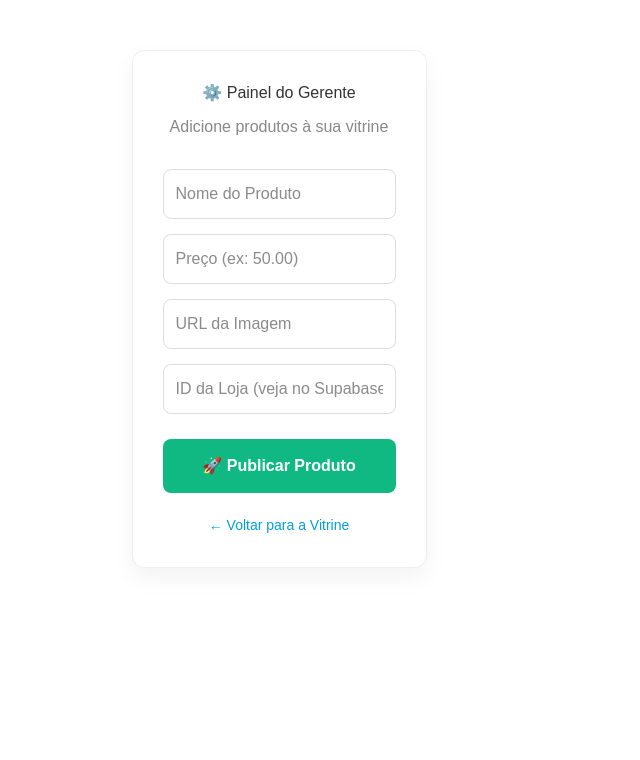
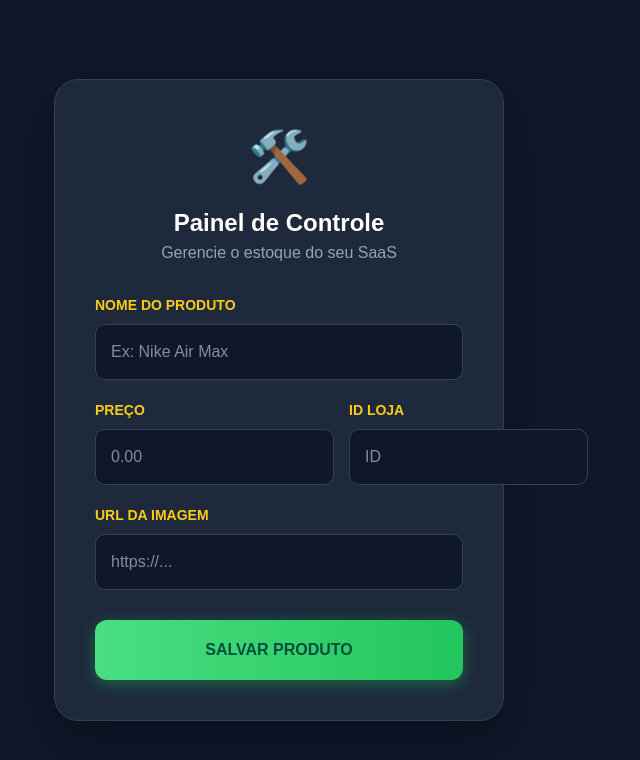
Before and after one commit to Guilhermewew/vitrine-saas, a Next.js app: page /administrador in a window 1280 px wide. Shown: the top 760 px of the page, without its empty margins (361-1001 px from the left). Built offline with nearby package versions, Linux system fonts and the light colour scheme.

Commit message:
upgrade visual dark mode

```diff
--- a/app/administrador/page.tsx
+++ b/app/administrador/page.tsx
@@ -9,46 +9,52 @@ export default function Admin() {
 
   async function cadastrarProduto(e: any) {
     e.preventDefault();
-
     const resposta = await fetch("https://motor-saas-ltb4.onrender.com/produtos", {
       method: "POST",
       headers: { "Content-Type": "application/json" },
-      body: JSON.stringify({
-        nome: nome,
-        preco: parseFloat(preco),
-        foto_url: fotoUrl,
-        loja_id: lojaId
-      })
+      body: JSON.stringify({ nome, preco: parseFloat(preco), foto_url: fotoUrl, loja_id: lojaId })
     });
-
-    if (resposta.ok) {
-      alert("✅ Produto cadastrado com sucesso!");
-      setNome(""); setPreco(""); setLojaId(""); setFotoUrl("");
-    } else {
-      alert("❌ Erro ao cadastrar. Verifique o Motor.");
-    }
+    if (resposta.ok) { alert("🚀 Sucesso! Produto já está na vitrine."); setNome(""); setPreco(""); setLojaId(""); setFotoUrl(""); }
   }
 
   return (
-    <div style={{ maxWidth: "500px", margin: "50px auto", padding: "30px", fontFamily: "sans-serif", backgroundColor: "#fff", borderRadius: "12px", border: "1px solid #eee", boxShadow: "0 10px 25px rgba(0,0,0,0.05)" }}>
-      <h1 style={{ textAlign: "center", color: "#333", marginBottom: "10px" }}>⚙️ Painel do Gerente</h1>
-      <p style={{ textAlign: "center", color: "#888", marginBottom: "30px" }}>Adicione produtos à sua vitrine</p>
+    <div style={{ minHeight: "100vh", backgroundColor: "#0f172a", display: "flex", alignItems: "center", justifyContent: "center", padding: "20px", fontFamily: "sans-serif" }}>
+      <div style={{ width: "100%", maxWidth: "450px", background: "#1e293b", padding: "40px", borderRadius: "24px", border: "1px solid #334155", boxShadow: "0 20px 50px rgba(0,0,0,0.3)" }}>
+        <div style={{ textAlign: "center", marginBottom: "30px" }}>
+          <div style={{ fontSize: "50px", marginBottom: "10px" }}>🛠️</div>
+          <h1 style={{ color: "white", fontSize: "24px", fontWeight: "bold" }}>Painel de Controle</h1>
+          <p style={{ color: "#94a3b8" }}>Gerencie o estoque do seu SaaS</p>
+        </div>
 
-      <form onSubmit={cadastrarProduto} style={{ display: "flex", flexDirection: "column", gap: "15px" }}>
-        <input type="text" placeholder="Nome do Produto" value={nome} onChange={(e) => setNome(e.target.value)} style={inputStyle} required />
-        <input type="number" step="0.01" placeholder="Preço (ex: 50.00)" value={preco} onChange={(e) => setPreco(e.target.value)} style={inputStyle} required />
-        <input type="text" placeholder="URL da Imagem" value={fotoUrl} onChange={(e) => setFotoUrl(e.target.value)} style={inputStyle} />
-        <input type="text" placeholder="ID da Loja (veja no Supabase)" value={lojaId} onChange={(e) => setLojaId(e.target.value)} style={inputStyle} required />
+        <form onSubmit={cadastrarProduto} style={{ display: "flex", flexDirection: "column", gap: "20px" }}>
+          <div style={{ display: "flex", flexDirection: "column", gap: "8px" }}>
+            <label style={{ color: "#facc15", fontSize: "14px", fontWeight: "bold" }}>NOME DO PRODUTO</label>
+            <input type="text" value={nome} onChange={(e) => setNome(e.target.value)} style={adminInput} placeholder="Ex: Nike Air Max" required />
+          </div>
 
-        <button type="submit" style={{ padding: "15px", backgroundColor: "#10b981", color: "white", border: "none", borderRadius: "8px", fontWeight: "bold", fontSize: "16px", cursor: "pointer", marginTop: "10px" }}>
-          🚀 Publicar Produto
-        </button>
-      </form>
-      <div style={{ marginTop: "20px", textAlign: "center" }}>
-        <a href="/" style={{ color: "#009ee3", textDecoration: "none", fontSize: "14px" }}>← Voltar para a Vitrine</a>
+          <div style={{ display: "flex", gap: "15px" }}>
+            <div style={{ flex: 1, display: "flex", flexDirection: "column", gap: "8px" }}>
+              <label style={{ color: "#facc15", fontSize: "14px", fontWeight: "bold" }}>PREÇO</label>
+              <input type="number" step="0.01" value={preco} onChange={(e) => setPreco(e.target.value)} style={adminInput} placeholder="0.00" required />
+            </div>
+            <div style={{ flex: 1, display: "flex", flexDirection: "column", gap: "8px" }}>
+              <label style={{ color: "#facc15", fontSize: "14px", fontWeight: "bold" }}>ID LOJA</label>
+              <input type="text" value={lojaId} onChange={(e) => setLojaId(e.target.value)} style={adminInput} placeholder="ID" required />
+            </div>
+          </div>
+
+          <div style={{ display: "flex", flexDirection: "column", gap: "8px" }}>
+            <label style={{ color: "#facc15", fontSize: "14px", fontWeight: "bold" }}>URL DA IMAGEM</label>
+            <input type="text" value={fotoUrl} onChange={(e) => setFotoUrl(e.target.value)} style={adminInput} placeholder="https://..." />
+          </div>
+
+          <button type="submit" style={{ marginTop: "10px", background: "linear-gradient(90deg, #4ade80, #22c55e)", color: "#064e3b", padding: "18px", borderRadius: "12px", border: "none", fontWeight: "900", fontSize: "16px", cursor: "pointer", boxShadow: "0 4px 15px rgba(34, 197, 94, 0.4)" }}>
+            SALVAR PRODUTO
+          </button>
+        </form>
       </div>
     </div>
   );
 }
 
-const inputStyle = { padding: "12px", borderRadius: "8px", border: "1px solid #ddd", fontSize: "16px", outline: "none" };
+const adminInput = { background: "#0f172a", border: "1px solid #334155", padding: "15px", borderRadius: "10px", color: "white", outline: "none" };
--- a/app/page.tsx
+++ b/app/page.tsx
@@ -6,19 +6,11 @@ export default function Home() {
   const [produtos, setProdutos] = useState<any[]>([]);
 
   useEffect(() => {
-    // Busca as lojas para o topo do site
-    fetch("https://motor-saas-ltb4.onrender.com/lojas")
-      .then((res) => res.json())
-      .then((dados) => setLojas(dados));
-
-    // Busca os produtos cadastrados no banco
-    fetch("https://motor-saas-ltb4.onrender.com/produtos")
-      .then((res) => res.json())
-      .then((dados) => setProdutos(dados));
+    fetch("https://motor-saas-ltb4.onrender.com/lojas").then(res => res.json()).then(setLojas);
+    fetch("https://motor-saas-ltb4.onrender.com/produtos").then(res => res.json()).then(setProdutos);
   }, []);
 
   async function irParaPagamento(nome: string, valor: number) {
-    alert("Gerando link seguro do Mercado Pago...");
     const resposta = await fetch("https://motor-saas-ltb4.onrender.com/checkout", {
       method: "POST",
       headers: { "Content-Type": "application/json" },
@@ -29,42 +21,53 @@ export default function Home() {
   }
 
   return (
-    <div style={{ backgroundColor: "#f3f4f6", minHeight: "100vh", fontFamily: "sans-serif", padding: "20px" }}>
+    <div style={{ backgroundColor: "#0f172a", minHeight: "100vh", color: "white", fontFamily: "'Inter', sans-serif" }}>
 
-      <header style={{ backgroundColor: "#ffffff", padding: "20px", borderRadius: "10px", boxShadow: "0 2px 4px rgba(0,0,0,0.1)", marginBottom: "20px", textAlign: "center" }}>
-        <h1 style={{ margin: 0, color: "#333", fontSize: "24px" }}>🛍️ Minha Vitrine Profissional</h1>
+      {/* Header Futurista */}
+      <header style={{ background: "linear-gradient(90deg, #4f46e5, #9333ea)", padding: "40px 20px", textAlign: "center", borderBottom: "4px solid #facc15" }}>
+        <h1 style={{ fontSize: "32px", fontWeight: "900", textTransform: "uppercase", letterSpacing: "2px" }}>🚀 Mega Vitrine SaaS</h1>
+        <p style={{ opacity: "0.9" }}>As melhores lojas em um só lugar</p>
       </header>
 
-      <section style={{ marginBottom: "30px" }}>
-        <h2 style={{ color: "#555", fontSize: "16px", marginBottom: "10px" }}>Lojas Parceiras:</h2>
-        <div style={{ display: "flex", gap: "10px", overflowX: "auto", paddingBottom: "10px" }}>
-          {lojas.map((loja) => (
-            <span key={loja.id} style={{ backgroundColor: "#e5e7eb", color: "#374151", padding: "8px 16px", borderRadius: "20px", fontSize: "14px", fontWeight: "bold", whiteSpace: "nowrap" }}>
+      <main style={{ maxWidth: "1200px", margin: "0 auto", padding: "40px 20px" }}>
+
+        {/* Lojas com efeito de Neon */}
+        <section style={{ marginBottom: "50px" }}>
+          <h2 style={{ fontSize: "20px", marginBottom: "20px", color: "#facc15" }}>🔥 Lojas em Destaque:</h2>
+          <div style={{ display: "flex", gap: "15px", overflowX: "auto", paddingBottom: "10px" }}>
+            {lojas.map(loja => (
+              <div key={loja.id} style={{ background: "#1e293b", padding: "12px 25px", borderRadius: "50px", border: "1px solid #334155", whiteSpace: "nowrap", cursor: "pointer", transition: "0.3s" }}>
                 🏪 {loja.nome}
-            </span>
+              </div>
             ))}
           </div>
         </section>
 
-      <section style={{ display: "grid", gridTemplateColumns: "repeat(auto-fit, minmax(250px, 1fr))", gap: "20px" }}>
-        {produtos.map((prod) => (
-          <div key={prod.id} style={{ backgroundColor: "#ffffff", padding: "20px", borderRadius: "15px", boxShadow: "0 4px 12px rgba(0,0,0,0.1)", textAlign: "center" }}>
-            <img
-              src={prod.foto_url || "https://via.placeholder.com/150"}
-              alt={prod.nome}
-              style={{ width: "100%", height: "200px", objectFit: "cover", borderRadius: "10px", marginBottom: "15px" }}
-            />
-            <h2 style={{ margin: "0 0 5px 0", color: "#1f2937", fontSize: "18px" }}>{prod.nome}</h2>
-            <p style={{ color: "#10b981", fontSize: "22px", fontWeight: "900", margin: "10px 0" }}>R$ {prod.preco}</p>
+        {/* Grid de Produtos Premium */}
+        <div style={{ display: "grid", gridTemplateColumns: "repeat(auto-fill, minmax(280px, 1fr))", gap: "30px" }}>
+          {produtos.map(prod => (
+            <div key={prod.id} style={{ background: "#1e293b", borderRadius: "20px", overflow: "hidden", border: "1px solid #334155", transition: "transform 0.3s" }}>
+              <div style={{ position: "relative" }}>
+                <img src={prod.foto_url || "https://via.placeholder.com/300"} style={{ width: "100%", height: "250px", objectFit: "cover" }} />
+                <span style={{ position: "absolute", top: "10px", right: "10px", background: "#facc15", color: "#000", padding: "5px 12px", borderRadius: "10px", fontWeight: "bold", fontSize: "14px" }}>NOVO</span>
+              </div>
+
+              <div style={{ padding: "20px" }}>
+                <h3 style={{ fontSize: "20px", fontWeight: "bold", marginBottom: "10px" }}>{prod.nome}</h3>
+                <div style={{ display: "flex", justifyContent: "space-between", alignItems: "center", marginTop: "20px" }}>
+                  <span style={{ fontSize: "24px", fontWeight: "900", color: "#4ade80" }}>R$ {prod.preco}</span>
                   <button
                     onClick={() => irParaPagamento(prod.nome, prod.preco)}
-              style={{ width: "100%", padding: "12px", backgroundColor: "#009ee3", color: "white", border: "none", borderRadius: "8px", fontWeight: "bold", cursor: "pointer" }}
+                    style={{ background: "#4f46e5", color: "white", padding: "12px 20px", borderRadius: "12px", border: "none", fontWeight: "bold", cursor: "pointer", boxShadow: "0 4px 14px rgba(79, 70, 229, 0.4)" }}
                   >
-              💳 Comprar
+                    COMPRAR
                   </button>
                 </div>
+              </div>
+            </div>
           ))}
-      </section>
+        </div>
+      </main>
     </div>
   );
 }
```
Lines whose indentation alone changed are shown as unchanged.
